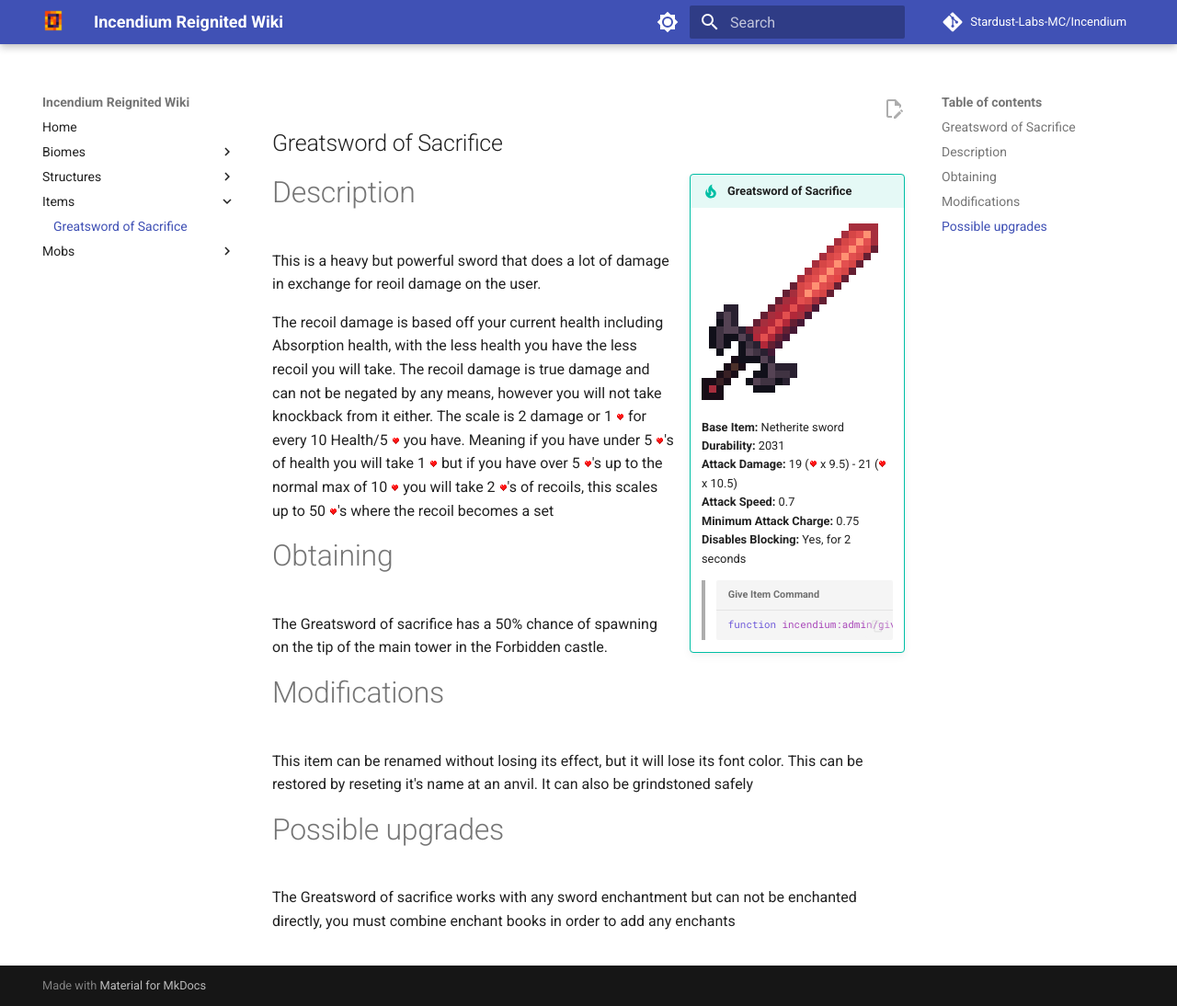
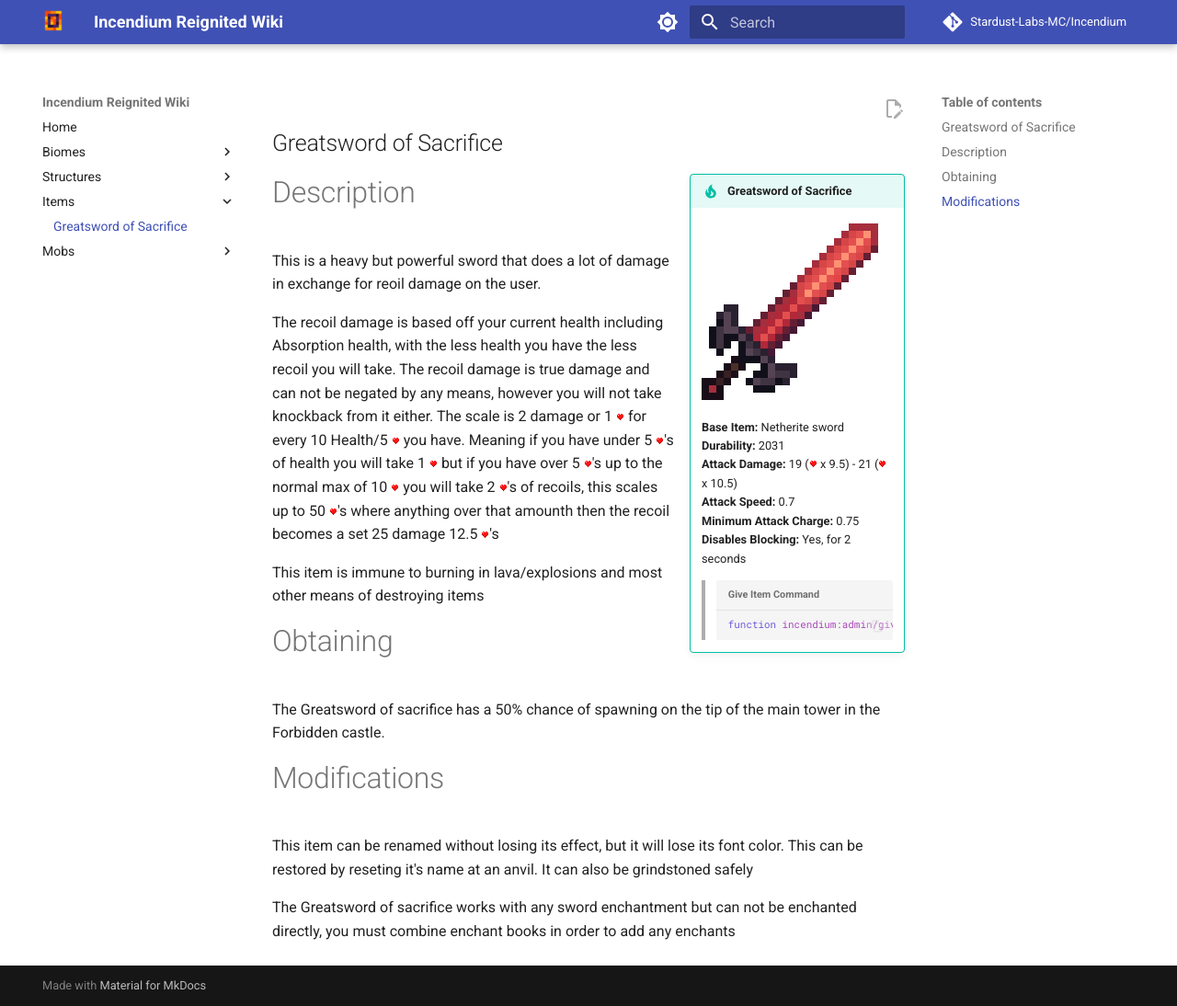
Before and after one commit to Stardust-Labs-MC/incendium-wiki, an MkDocs documentation site: the page built from docs/items/greatsword-of-sacrifice.md, in a window 1280 px wide and 1094 px high. Shown: the whole window at 92% size. Built offline with MkDocs 1.6.1 and Material for MkDocs 9.7.7, drawn with Linux system fonts in a browser that asks for light colours; comment, search, counter and statistics services are not loaded.

Commit message:
Update greatsword-of-sacrifice.md

```diff
--- a/docs/items/greatsword-of-sacrifice.md
+++ b/docs/items/greatsword-of-sacrifice.md
@@ -20,8 +20,9 @@
 
 This is a heavy but powerful sword that does a lot of damage in exchange for reoil damage on the user.
 
-The recoil damage is based off your current health including Absorption health, with the less health you have the less recoil you will take. The recoil damage is true damage and can not be negated by any means, however you will not take knockback from it either. The scale is 2 damage or 1 ![Full](../assets/sprites/full.png){width="9"} for every 10 Health/5 ![Full](../assets/sprites/full.png){width="9"} you have. Meaning if you have under 5 ![Full](../assets/sprites/full.png){width="9"}'s of health you will take 1 ![Full](../assets/sprites/full.png){width="9"} but if you have over 5 ![Full](../assets/sprites/full.png){width="9"}'s up to the normal max of 10 ![Full](../assets/sprites/full.png){width="9"} you will take 2 ![Full](../assets/sprites/full.png){width="9"}'s of recoils, this scales up to 50 ![Full](../assets/sprites/full.png){width="9"}'s where the recoil becomes a set
+The recoil damage is based off your current health including Absorption health, with the less health you have the less recoil you will take. The recoil damage is true damage and can not be negated by any means, however you will not take knockback from it either. The scale is 2 damage or 1 ![Full](../assets/sprites/full.png){width="9"} for every 10 Health/5 ![Full](../assets/sprites/full.png){width="9"} you have. Meaning if you have under 5 ![Full](../assets/sprites/full.png){width="9"}'s of health you will take 1 ![Full](../assets/sprites/full.png){width="9"} but if you have over 5 ![Full](../assets/sprites/full.png){width="9"}'s up to the normal max of 10 ![Full](../assets/sprites/full.png){width="9"} you will take 2 ![Full](../assets/sprites/full.png){width="9"}'s of recoils, this scales up to 50 ![Full](../assets/sprites/full.png){width="9"}'s where anything over that amounth then the recoil becomes a set 25 damage 12.5 ![Full](../assets/sprites/full.png){width="9"}'s
 
+This item is immune to burning in lava/explosions and most other means of destroying items
 
 # Obtaining
 
@@ -31,5 +32,4 @@ The Greatsword of sacrifice has a 50% chance of spawning on the tip of the main
 # Modifications
 This item can be renamed without losing its effect, but it will lose its font color. This can be restored by reseting it's name at an anvil. It can also be grindstoned safely
 
-# Possible upgrades
 The Greatsword of sacrifice works with any sword enchantment but can not be enchanted directly, you must combine enchant books in order to add any enchants
```
